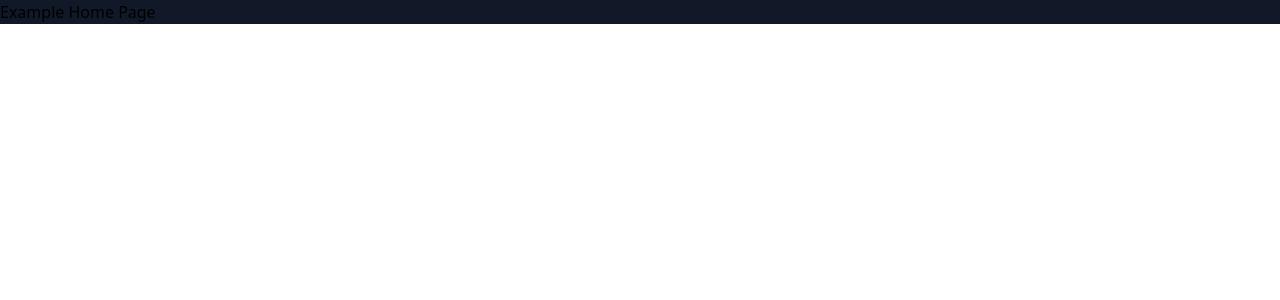
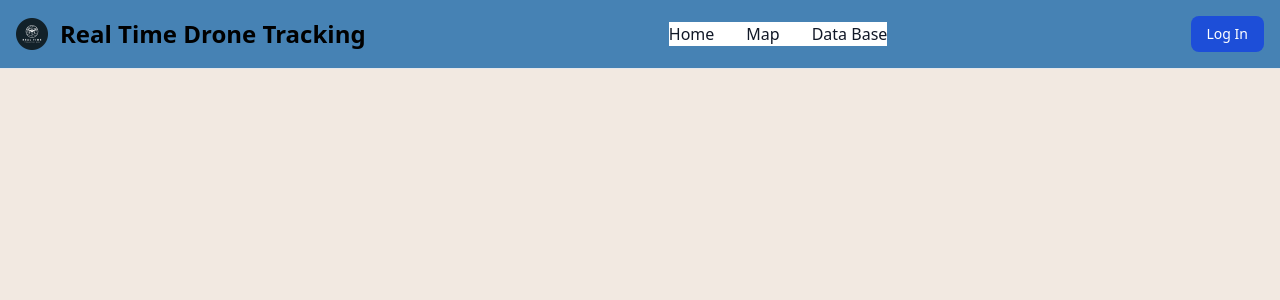
Before and after one commit to Samuelmm15/Ble-beacon-data-mining-front, a React (Create React App) app: page / in a window 1280 px wide. Shown: the top 300 px of the page. Built offline with nearby package versions, Linux system fonts and the light colour scheme; no server answers; the HTML template or start-up script is replaced by a standard one.

Commit message:
feat: navbar

```diff
--- a/src/App.tsx
+++ b/src/App.tsx
@@ -3,14 +3,16 @@
 import Home from "./pages/Home";
 
 function App() {
-  return <div className="App bg-gray-900">
-    <BrowserRouter>
-      <Routes>
-        <Route path="/" element={<Home/>} />
-        <Route path="/about" element={<h1>About</h1>} />
-      </Routes>
-    </BrowserRouter>
-  </div>;
+  return (
+    <div className="App bg-custom-color min-h-screen">
+      <BrowserRouter>
+        <Routes>
+          <Route path="/" element={<Home />} />
+          <Route path="/about" element={<h1>About</h1>} />
+        </Routes>
+      </BrowserRouter>
+    </div>
+  );
 }
 
 export default App;
--- a/src/pages/Home/components/NavBar/index.tsx
+++ b/src/pages/Home/components/NavBar/index.tsx
@@ -1,10 +1,87 @@
 import React from "react";
 
 const NavBar = () => {
-  const logo = require("../../../../img/real-time-tracking-logo-circular.png") as string;
+  const logo =
+    require("../../../../img/real-time-tracking-logo-circular.png") as string;
 
   return (
-    <></>
+    <nav className="bg-navbar-color bg-opacity-59 fixed w-full z-20 top-0 start-0 border-b border-gray-200 dark:border-gray-600">
+      <div className="max-w-screen-xl flex flex-wrap items-center justify-between mx-auto p-4">
+        <a
+          href="https://flowbite.com/"
+          className="flex items-center space-x-3 rtl:space-x-reverse"
+        >
+          <img src={logo} className="h-8" alt="Ble-beacon-data-mining-image" />
+          <span className="self-center text-2xl font-semibold whitespace-nowrap dark:text-white">
+            Real Time Drone Tracking
+          </span>
+        </a>
+        <div className="flex md:order-2 space-x-3 md:space-x-0 rtl:space-x-reverse">
+          <button
+            type="button"
+            className="text-white bg-blue-700 hover:bg-blue-800 focus:ring-4 focus:outline-none focus:ring-blue-300 font-medium rounded-lg text-sm px-4 py-2 text-center dark:bg-blue-600 dark:hover:bg-blue-700 dark:focus:ring-blue-800"
+          >
+            Log In
+          </button>
+          <button
+            data-collapse-toggle="navbar-sticky"
+            type="button"
+            className="inline-flex items-center p-2 w-10 h-10 justify-center text-sm text-gray-500 rounded-lg md:hidden hover:bg-gray-100 focus:outline-none focus:ring-2 focus:ring-gray-200 dark:text-gray-400 dark:hover:bg-gray-700 dark:focus:ring-gray-600"
+            aria-controls="navbar-sticky"
+            aria-expanded="false"
+          >
+            <span className="sr-only">Open main menu</span>
+            <svg
+              className="w-5 h-5"
+              aria-hidden="true"
+              xmlns="http://www.w3.org/2000/svg"
+              fill="none"
+              viewBox="0 0 17 14"
+            >
+              <path
+                stroke="currentColor"
+                stroke-linecap="round"
+                stroke-linejoin="round"
+                stroke-width="2"
+                d="M1 1h15M1 7h15M1 13h15"
+              />
+            </svg>
+          </button>
+        </div>
+        <div
+          className="items-center justify-between hidden w-full md:flex md:w-auto md:order-1"
+          id="navbar-sticky"
+        >
+          <ul className="flex flex-col p-4 md:p-0 mt-4 font-medium md:space-x-8 rtl:space-x-reverse md:flex-row md:mt-0 md:border-0 md:bg-white md:dark:bg-navbar-color dark:border-gray-700">
+            <li>
+              <a
+                href="#"
+                className="block py-2 px-3 text-gray-900 rounded hover:bg-gray-100 md:hover:bg-transparent md:p-0 md:dark:hover:text-black dark:text-white dark:hover:bg-gray-700 dark:hover:text-white md:dark:hover:bg-transparent dark:border-gray-700"
+                aria-current="page"
+              >
+                Home
+              </a>
+            </li>
+            <li>
+              <a
+                href="#"
+                className="block py-2 px-3 text-gray-900 rounded hover:bg-gray-100 md:hover:bg-transparent md:hover:text-blue-700 md:p-0 md:dark:hover:text-black dark:text-white dark:hover:bg-gray-700 dark:hover:text-white md:dark:hover:bg-transparent dark:border-gray-700"
+              >
+                Map
+              </a>
+            </li>
+            <li>
+              <a
+                href="#"
+                className="block py-2 px-3 text-gray-900 rounded hover:bg-gray-100 md:hover:bg-transparent md:hover:text-blue-700 md:p-0 md:dark:hover:text-black dark:text-white dark:hover:bg-gray-700 dark:hover:text-white md:dark:hover:bg-transparent dark:border-gray-700"
+              >
+                Data Base
+              </a>
+            </li>
+          </ul>
+        </div>
+      </div>
+    </nav>
   );
 };
 
--- a/src/pages/Home/index.tsx
+++ b/src/pages/Home/index.tsx
@@ -6,17 +6,18 @@
   const { getTracker } = useTrackerData();
 
   useEffect(() => {
-    getTracker().then((data) => {
-      console.log(data);
-    }).catch((error) => {
-      console.error('Error fetching tracker data:', error);
-    });
+    getTracker()
+      .then((data) => {
+        console.log(data);
+      })
+      .catch((error) => {
+        console.error("Error fetching tracker data:", error);
+      });
   });
 
   return (
     <div>
       <NavBar />
-      <h1>Example Home Page</h1>
     </div>
   );
 };
--- a/tailwind.config.js
+++ b/tailwind.config.js
@@ -2,7 +2,12 @@
 module.exports = {
   content: ["./src/**/*.{js,jsx,ts,tsx}"],
   theme: {
-    extend: {},
+    extend: {
+      colors: {
+        'custom-color': '#F2E9E1',
+        'navbar-color': '#4682B4',
+      }
+    },
   },
   plugins: [require("@tailwindcss/forms")],
 };
```
